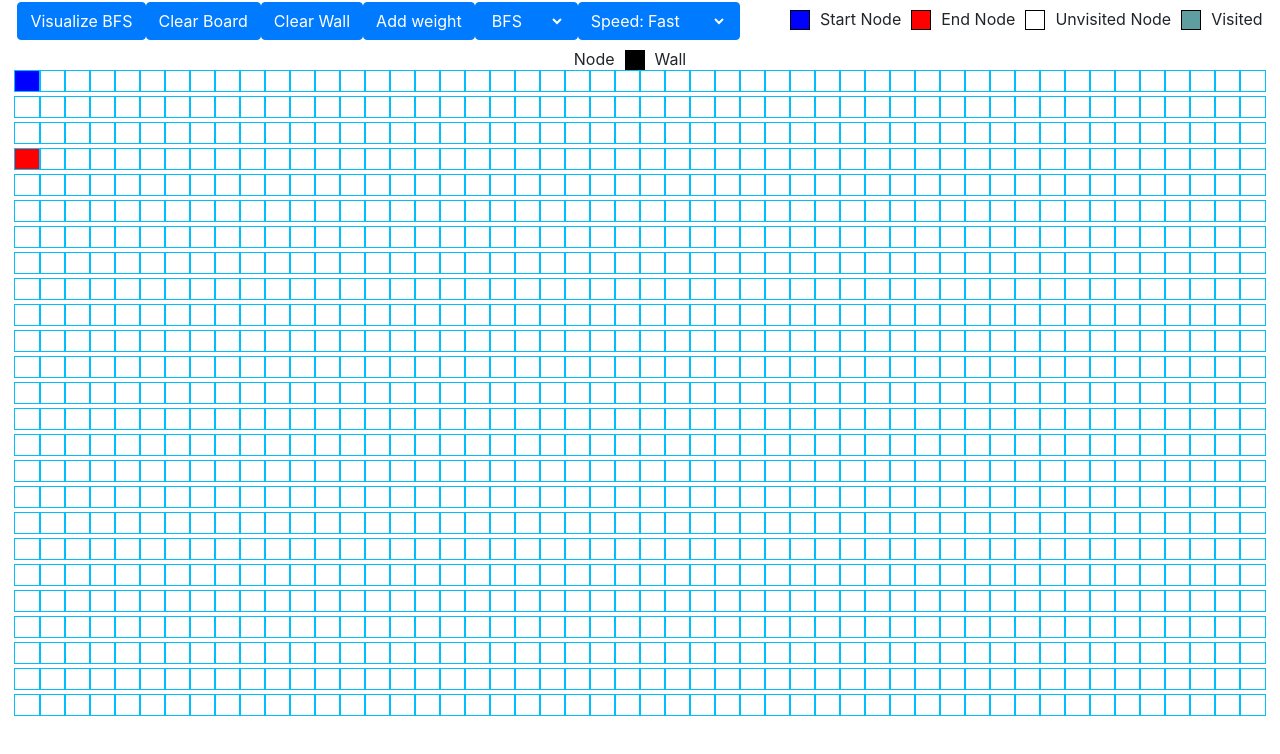
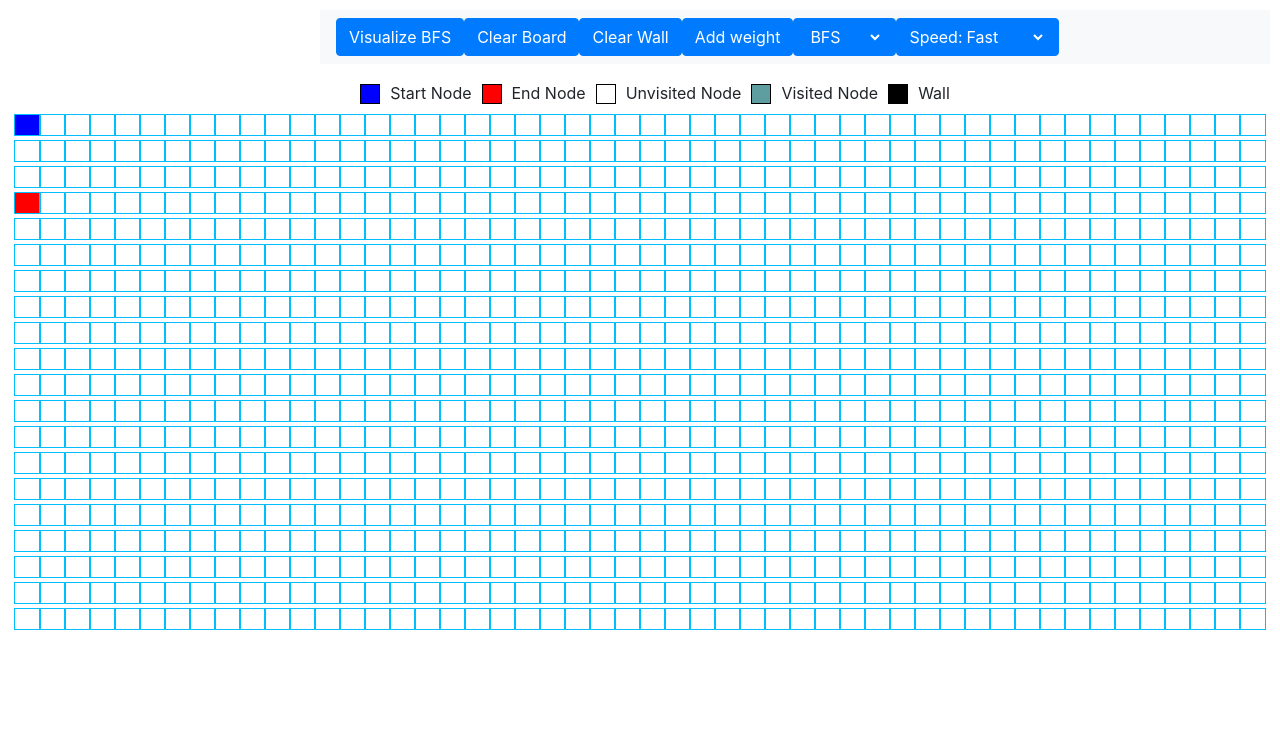
Before and after one commit to Jackxu9946/Pathfinder, a React (Create React App) app in the folder WebstormProjects/Path/: page / in a window 1280 px wide. Shown: the top 754 px of the page. Built offline with nearby package versions, Linux system fonts and the light colour scheme.

Commit message:
Centered the navbar to make it a little bit less ugly

```diff
--- a/WebstormProjects/Path/src/PathFindingVisualizer/Path.css
+++ b/WebstormProjects/Path/src/PathFindingVisualizer/Path.css
@@ -22,21 +22,33 @@
 }
 
 .button {
-    background-color: #4CAF50;
-    border: none;
-    color: white;
-    padding: 15px 32px;
-    text-align: center;
-    text-decoration: none;
+    /*background-color: #4CAF50;*/
+    /*border: none;*/
+    /*color: white;*/
+    /*padding: 15px 32px;*/
+    /*text-align: center;*/
+    /*text-decoration: none;*/
+    /*display: inline-block;*/
+    /*font-size: 16px;*/
+    /*border:solid;*/
+}
+
+.navCenter {
+    align-items: center;
+    margin: 10px;
     display: inline-block;
-    font-size: 16px;
-    border:solid;
+    list-style-type: none;
+    margin-left: 25%;
 }
 
 .iconList {
     display: inline;
     margin: 10px;
     align-items: center;
+}
+
+.iconListDiv {
+    margin: 10px;
 }
 
 .box {
--- a/WebstormProjects/Path/src/PathFindingVisualizer/Path.jsx
+++ b/WebstormProjects/Path/src/PathFindingVisualizer/Path.jsx
@@ -12,7 +12,7 @@ const START_NODE_ROW = 0;
 const START_NODE_COL = 0;
 const FINISH_NODE_ROW = 3;
 const FINISH_NODE_COL = 0;
-const GRID_ROW_LENGTH = 25;
+const GRID_ROW_LENGTH = 20;
 const GRID_COL_LENGTH = 50;
 var TIME_OUT_CONST = 25;
 
@@ -407,16 +407,17 @@ export default class Path extends Component {
         }
         return (
             <div className ="outerContainer">
-                <Button className="button" onClick={() => this.visualizeAlgorithm()}>
+                <nav className="navbar navbar-expand-lg navbar-light bg-light navCenter">
+                    <Button className="btn button" onClick={() => this.visualizeAlgorithm()}>
                         Visualize {algorithm}
                     </Button>
-                <Button className="button" onClick={() => this.clearBoard(true)}>
+                    <Button className="btn button" onClick={() => this.clearBoard(true)}>
                         Clear Board
                     </Button>
-                <Button className="button" onClick={() => this.clearWall()}>
+                    <Button className="btn button" onClick={() => this.clearWall()}>
                         Clear Wall
                     </Button>
-                <Button className="button" onClick={() => this.setAddingWeight()}>
+                    <Button className="btn button" onClick={() => this.setAddingWeight()}>
                         {message}
                     </Button>
                     <Button>
@@ -438,6 +439,8 @@ export default class Path extends Component {
                             </select>
                         </div>
                     </Button>
+                </nav>
+                <div className = "iconListDiv">
                     <ul className="iconList">
                         <li className="iconList">
                             <div className='box startNode'>
@@ -465,6 +468,7 @@ export default class Path extends Component {
                             Wall
                         </li>
                     </ul>
+                </div>
                 <div className="grid">
                 {nodes.map((row, rowIdx) => {
                     return (
--- a/WebstormProjects/Path/src/index.js
+++ b/WebstormProjects/Path/src/index.js
@@ -4,6 +4,7 @@ import './index.css';
 import App from './App';
 import * as serviceWorker from './serviceWorker';
 import { BrowserRouter as Router } from 'react-router-dom';
+import '../node_modules/bootstrap/dist/css/bootstrap.min.css';
 
 ReactDOM.render(<Router basename={process.env.PUBLIC_URL}>< App /></Router>, document.getElementById('root'));
 // If you want your app to work offline and load faster, you can change
```
Lines whose indentation alone changed are shown as unchanged.
